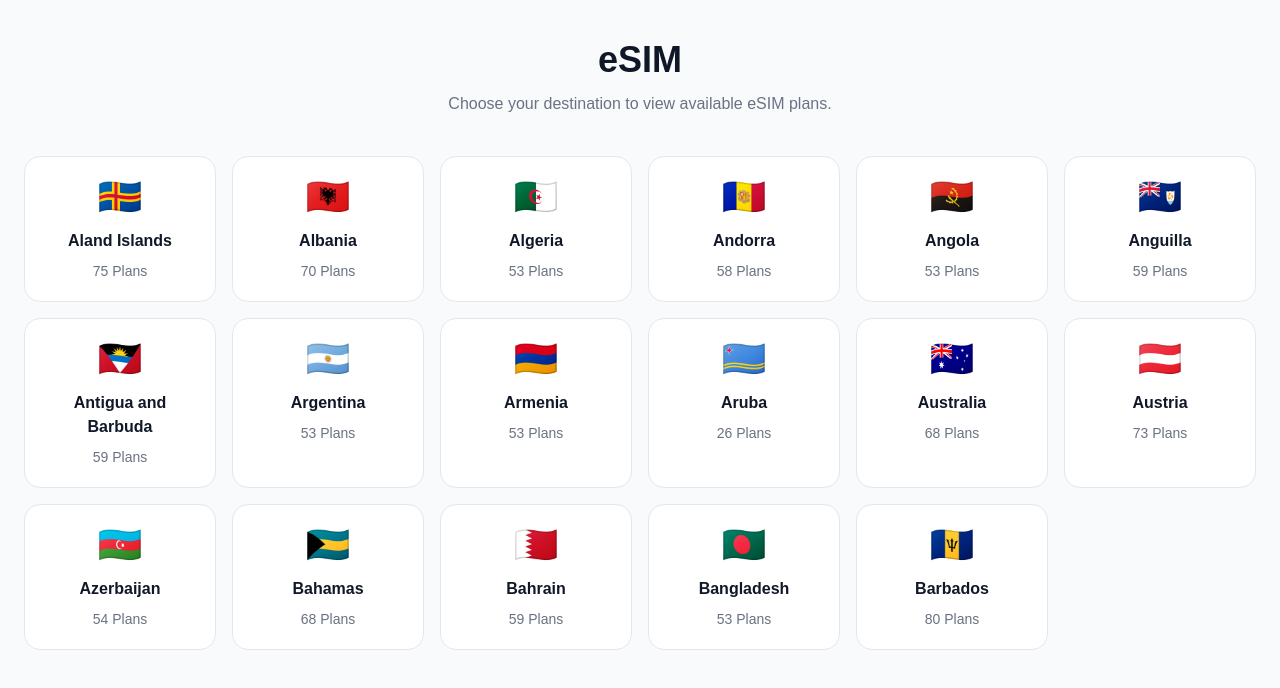
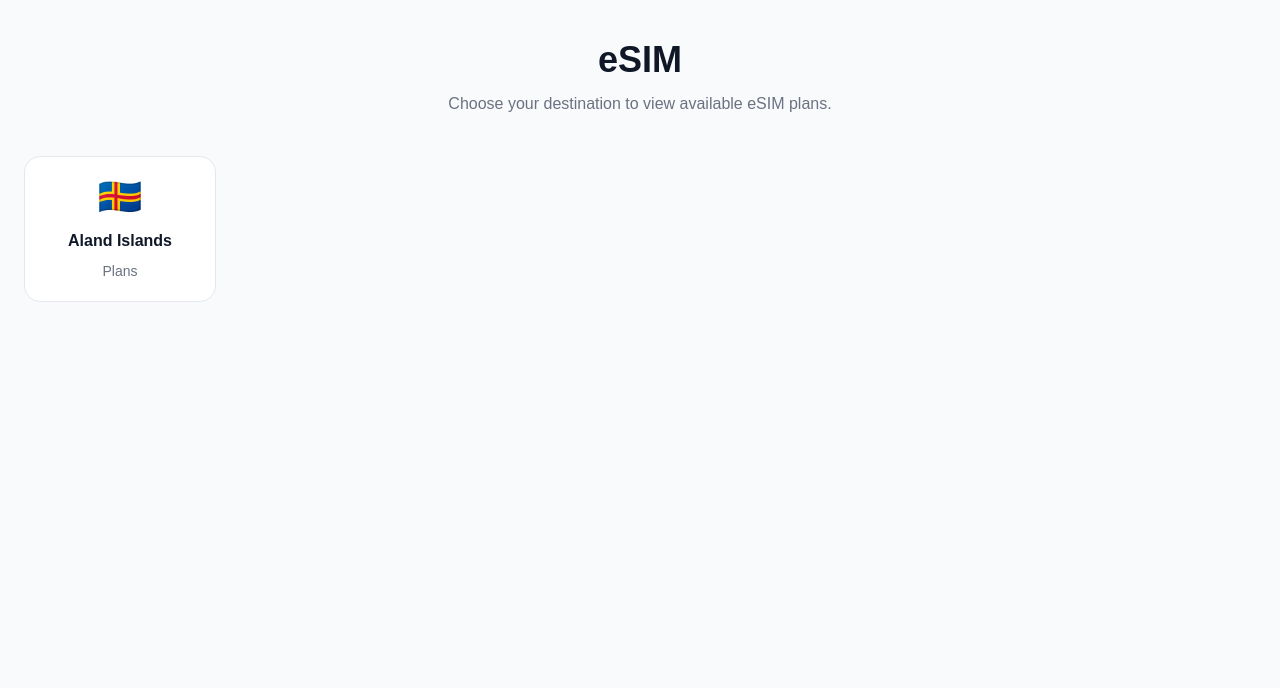
Before and after one commit to chingutravelandtours/chingu-website, a Next.js app: page /esim in a window 1280 px wide. Shown: the top 688 px of the page. Built offline with nearby package versions, Linux system fonts and the light colour scheme.

Commit message:
Update page.tsx

```diff
--- a/app/esim/page.tsx
+++ b/app/esim/page.tsx
@@ -1,21 +1,6 @@
 const countries = [
-  { name: "Aland Islands", flag: "🇦🇽", plans: 75 },
-  { name: "Albania", flag: "🇦🇱", plans: 70 },
-  { name: "Algeria", flag: "🇩🇿", plans: 53 },
-  { name: "Andorra", flag: "🇦🇩", plans: 58 },
-  { name: "Angola", flag: "🇦🇴", plans: 53 },
-  { name: "Anguilla", flag: "🇦🇮", plans: 59 },
-  { name: "Antigua and Barbuda", flag: "🇦🇬", plans: 59 },
-  { name: "Argentina", flag: "🇦🇷", plans: 53 },
-  { name: "Armenia", flag: "🇦🇲", plans: 53 },
-  { name: "Aruba", flag: "🇦🇼", plans: 26 },
-  { name: "Australia", flag: "🇦🇺", plans: 68 },
-  { name: "Austria", flag: "🇦🇹", plans: 73 },
-  { name: "Azerbaijan", flag: "🇦🇿", plans: 54 },
-  { name: "Bahamas", flag: "🇧🇸", plans: 68 },
-  { name: "Bahrain", flag: "🇧🇭", plans: 59 },
-  { name: "Bangladesh", flag: "🇧🇩", plans: 53 },
-  { name: "Barbados", flag: "🇧🇧", plans: 80 },
+  { name: "Aland Islands", flag: "🇦🇽" },
+
 ];
 
 export default function EsimPage() {
```
